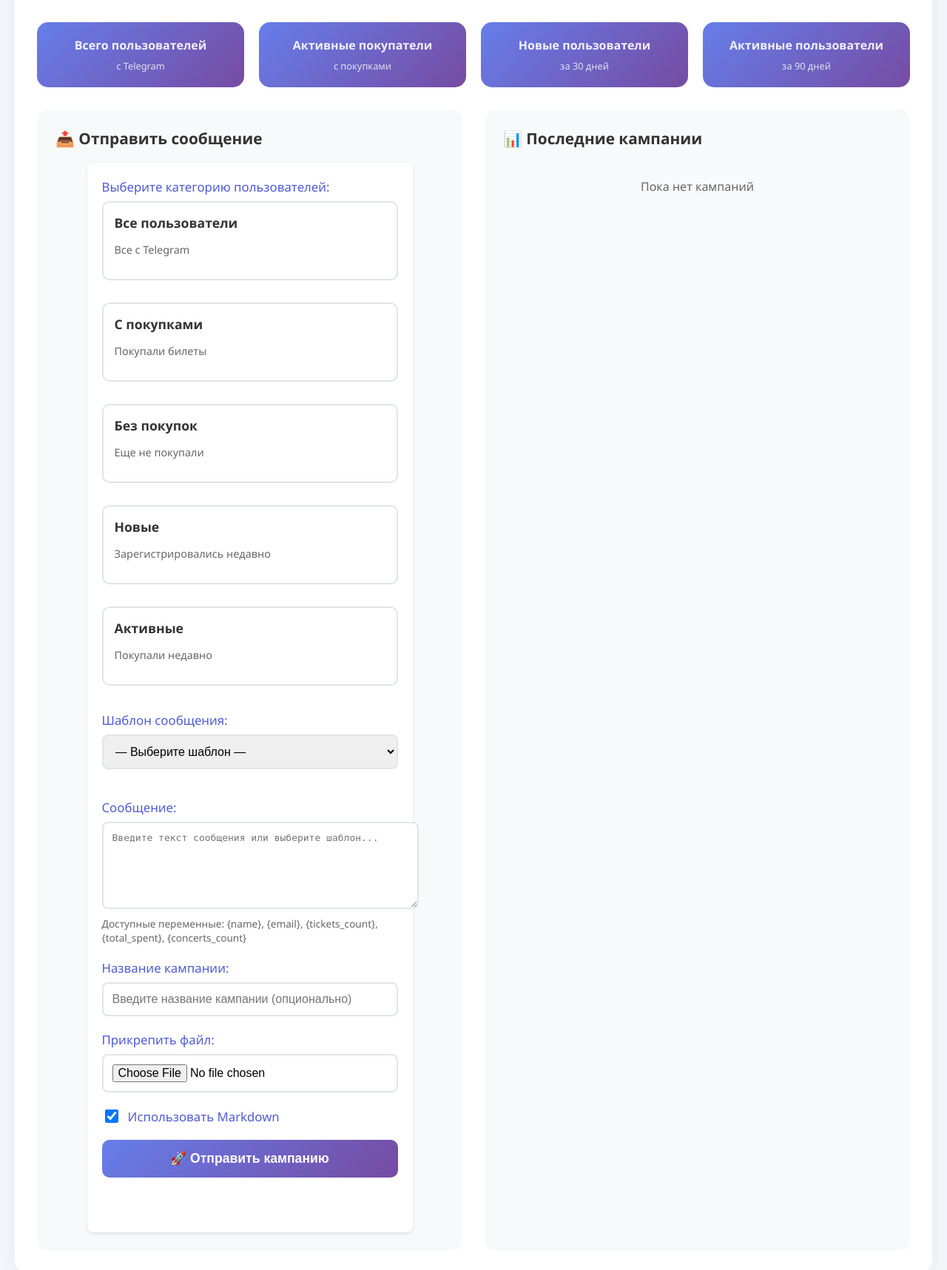
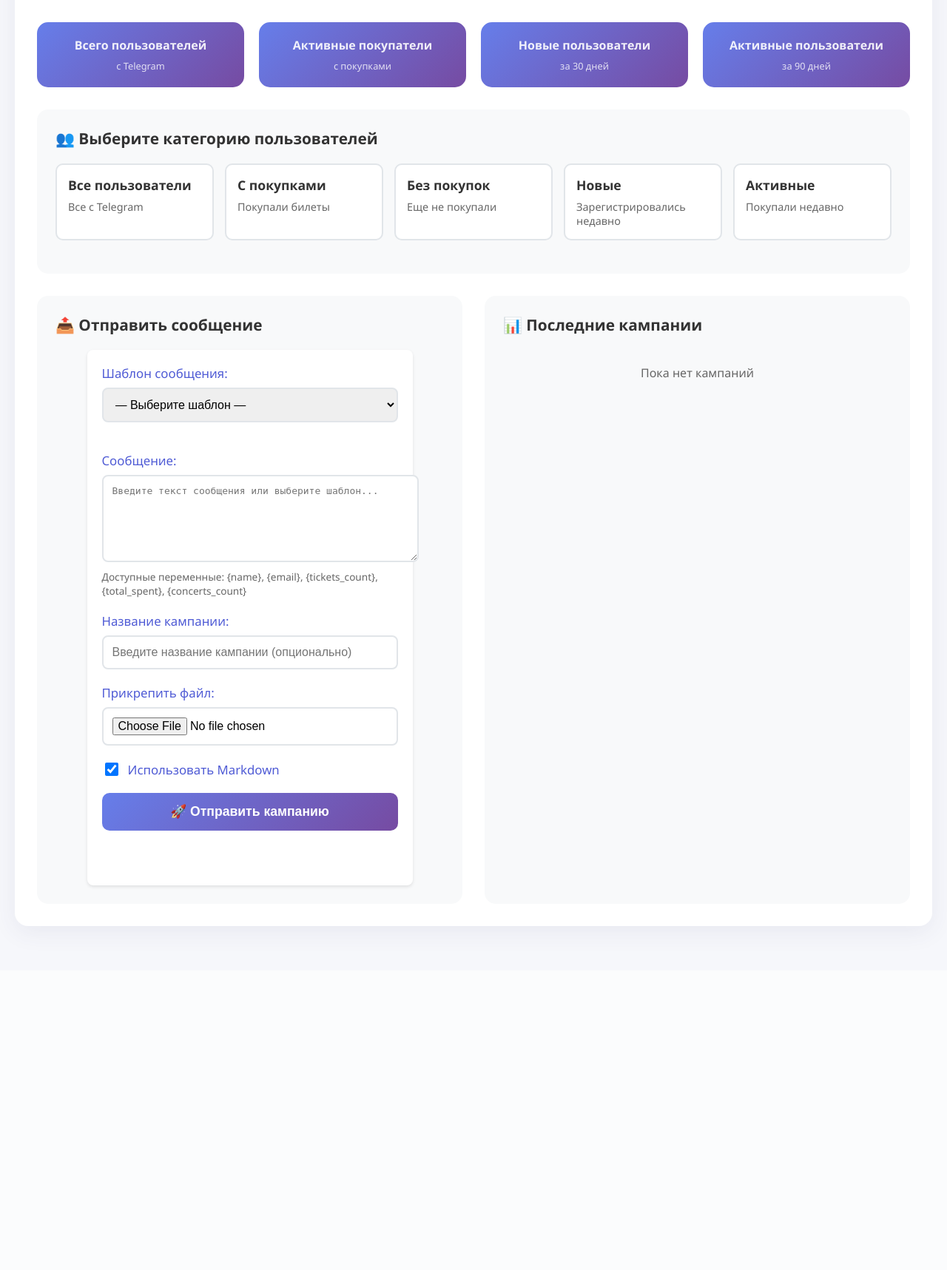
Before and after one commit to dmagog/Figaro, a Python web app: template app/templates/admin_telegram.html in a window 1280 px wide. Shown: the part 250-1967 px from the top of the page at 74% size. After the commit the page ends 1510 px from the top, so only its background shows below. Run offline with Jinja, Linux system fonts and the light colour scheme; the template is opened without the code that fills it, so the values that code supplies are empty.

Commit message:
fix autitorium btn at telegram sender page

```diff
--- a/app/templates/admin_telegram.html
+++ b/app/templates/admin_telegram.html
@@ -28,7 +28,7 @@
         .tg-form-group input, .tg-form-group select, .tg-form-group textarea { width: 100%; padding: 12px; border: 2px solid #e1e5e9; border-radius: 8px; font-size: 1em; transition: border-color 0.2s; }
         .tg-form-group input:focus, .tg-form-group select:focus, .tg-form-group textarea:focus { border-color: #667eea; outline: none; }
 
-        .tg-categories { display: grid; grid-template-columns: repeat(auto-fit, minmax(200px, 1fr)); gap: 15px; margin-bottom: 20px; }
+        .tg-categories { display: grid; grid-template-columns: repeat(5, 1fr); gap: 15px; margin-bottom: 20px; width: 100%; }
         .tg-category-card { background: white; border: 2px solid #e1e5e9; border-radius: 10px; padding: 15px; cursor: pointer; transition: all 0.2s; }
         .tg-category-card:hover { border-color: #667eea; transform: translateY(-2px); }
         .tg-category-card.selected { border-color: #667eea; background: #f0f4ff; }
@@ -69,9 +69,9 @@
         .tg-search-box { margin-bottom: 15px; }
         .tg-search-box input { width: 100%; padding: 10px; border: 2px solid #e1e5e9; border-radius: 8px; font-size: 1em; }
 
-        @media (max-width: 1200px) { .tg-main-content { grid-template-columns: 1fr; } }
-        @media (max-width: 900px) { .tg-dashboard { grid-template-columns: repeat(2, 1fr); } }
-        @media (max-width: 768px) { .tg-dashboard { grid-template-columns: 1fr; } .admin-container { padding: 15px; } }
+        @media (max-width: 1200px) { .tg-main-content { grid-template-columns: 1fr; } .tg-categories { grid-template-columns: repeat(3, 1fr); } }
+        @media (max-width: 900px) { .tg-dashboard { grid-template-columns: repeat(2, 1fr); } .tg-categories { grid-template-columns: repeat(2, 1fr); } }
+        @media (max-width: 768px) { .tg-dashboard { grid-template-columns: 1fr; } .tg-categories { grid-template-columns: 1fr; } .admin-container { padding: 15px; } }
     </style>
 </head>
 <body>
@@ -121,13 +121,9 @@
         </div>
 
         <div class="tg-main-content">
-            <!-- Форма отправки -->
-            <div class="tg-form-section">
-                <h3>📤 Отправить сообщение</h3>
-                <form id="tg-send-form">
-                    <!-- Категории пользователей -->
-                    <div class="tg-form-group">
-                        <label>Выберите категорию пользователей:</label>
+            <!-- Категории пользователей (отдельный блок на всю ширину) -->
+            <div class="tg-form-section" style="grid-column: 1 / -1;">
+                <h3>👥 Выберите категорию пользователей</h3>
                 <div class="tg-categories">
                     <div class="tg-category-card" data-category="all">
                         <h4>Все пользователи</h4>
@@ -157,6 +153,10 @@
                 </div>
             </div>
 
+            <!-- Форма отправки -->
+            <div class="tg-form-section">
+                <h3>📤 Отправить сообщение</h3>
+                <form id="tg-send-form">
                     <!-- Шаблоны -->
                     <div class="tg-form-group">
                         <label for="template-select">Шаблон сообщения:</label>
```
Lines whose indentation alone changed are shown as unchanged.
